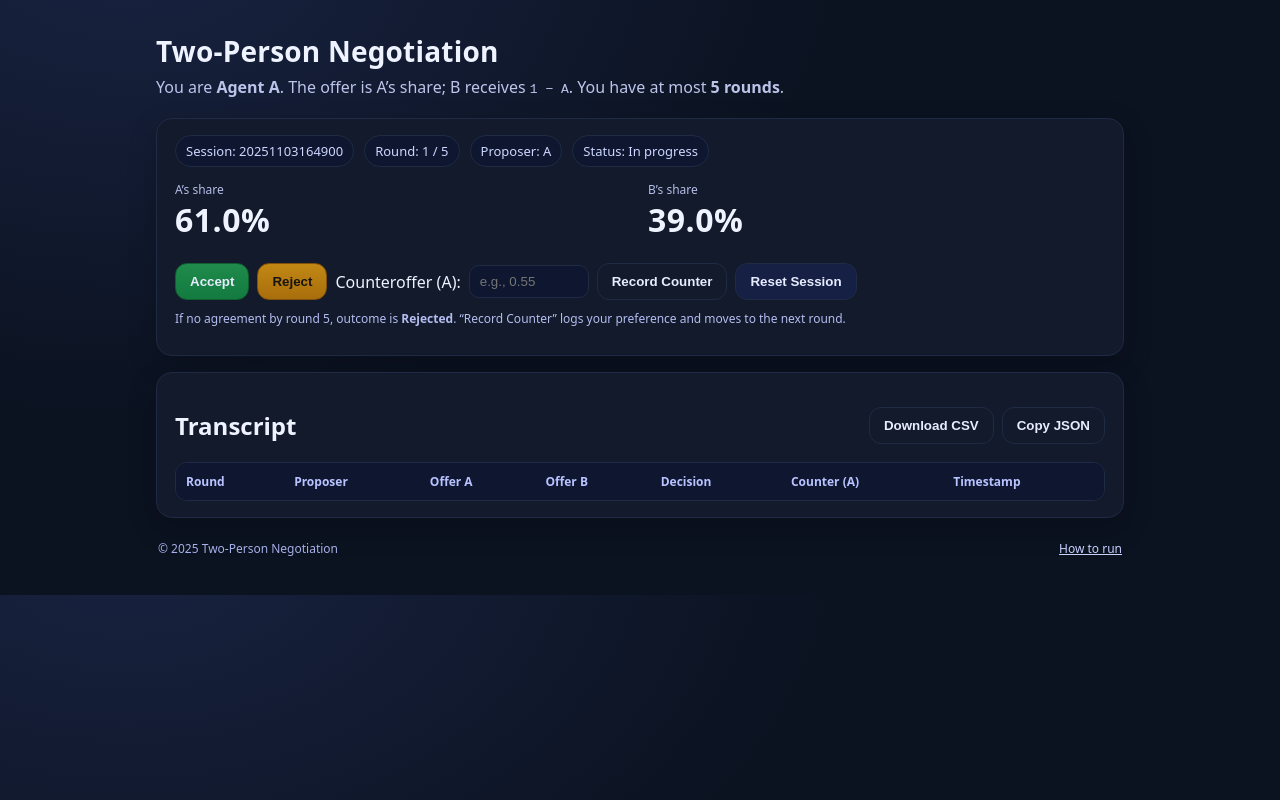
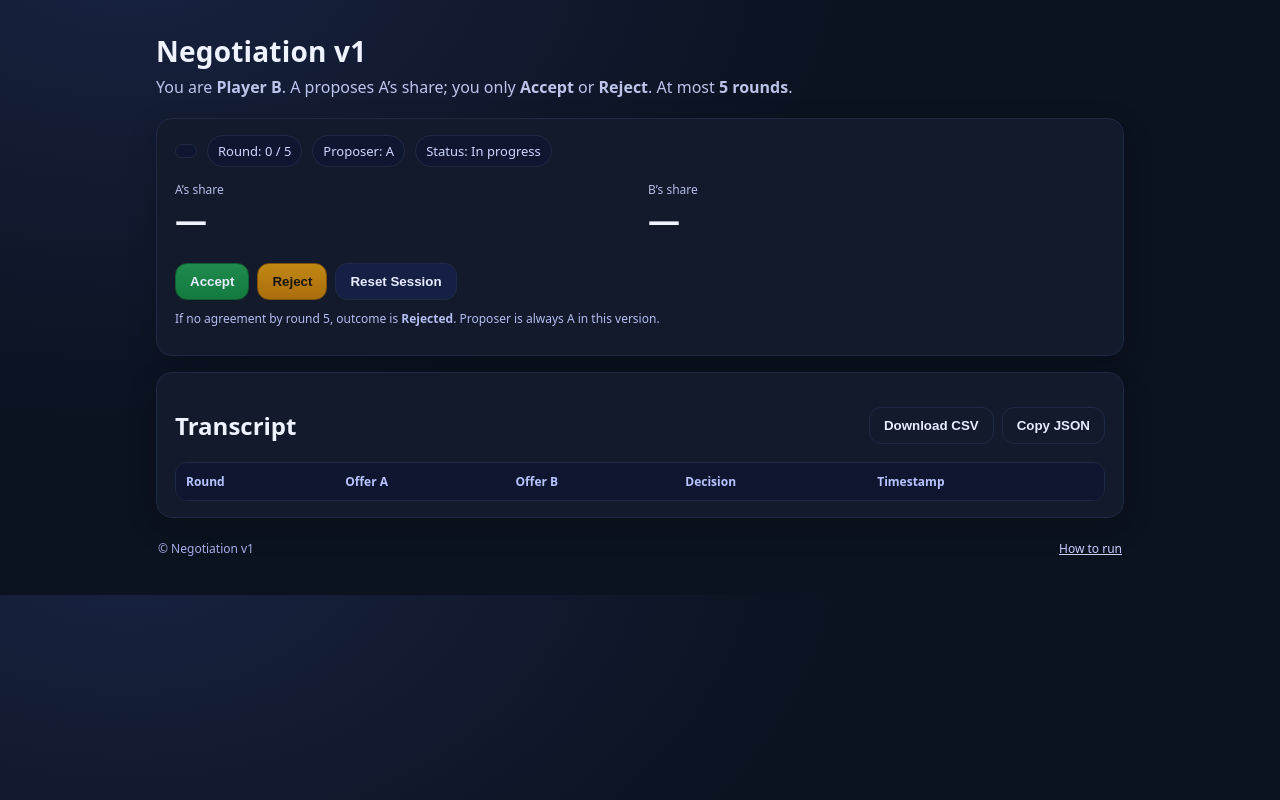
Before and after one commit to aghildial/negotiation-game-, a plain HTML site: page index.html in a window 1280 px wide. Drawn offline with Linux system fonts and the light colour scheme.

Commit message:
Update index.html

```diff
--- a/index.html
+++ b/index.html
@@ -3,22 +3,22 @@
 <head>
   <meta charset="utf-8" />
   <meta name="viewport" content="width=device-width,initial-scale=1" />
-  <title>Two-Person Negotiation (5 rounds)</title>
+  <title>Negotiation v1 — A proposes, B decides</title>
   <link rel="stylesheet" href="styles.css" />
-  <meta name="description" content="Two-person negotiation game: 5 rounds, Accept/Reject, optional counteroffer, transcript download." />
+  <meta name="description" content="First version: A proposes for up to 5 rounds; B accepts or rejects." />
 </head>
 <body>
   <main class="container">
     <header class="header">
-      <h1>Two-Person Negotiation</h1>
-      <p class="sub">You are <strong>Agent A</strong>. The offer is A’s share; B receives <code>1 − A</code>. You have at most <strong>5 rounds</strong>.</p>
+      <h1>Negotiation v1</h1>
+      <p class="sub">You are <strong>Player B</strong>. A proposes A’s share; you only <strong>Accept</strong> or <strong>Reject</strong>. At most <strong>5 rounds</strong>.</p>
     </header>
 
     <section class="card">
       <div class="row">
         <div class="pill" id="sessionId"></div>
         <div class="pill" id="roundPill">Round: 0 / 5</div>
-        <div class="pill" id="proposerPill">Proposer: —</div>
+        <div class="pill" id="proposerPill">Proposer: A</div>
         <div class="pill" id="statusPill">Status: In progress</div>
       </div>
 
@@ -36,15 +36,10 @@
       <div class="controls">
         <button class="btn btn-accept" id="acceptBtn">Accept</button>
         <button class="btn btn-reject" id="rejectBtn">Reject</button>
-        <div class="counter">
-          <label for="counterInput">Counteroffer (A):</label>
-          <input id="counterInput" type="number" step="0.01" min="0" max="1" placeholder="e.g., 0.55" />
-          <button class="btn btn-ghost" id="counterBtn" title="Record your counter (does not auto-accept)">Record Counter</button>
-        </div>
         <button class="btn btn-secondary" id="resetBtn">Reset Session</button>
       </div>
 
-      <p class="hint">If no agreement by round 5, outcome is <strong>Rejected</strong>. “Record Counter” logs your preference and moves to the next round.</p>
+      <p class="hint">If no agreement by round 5, outcome is <strong>Rejected</strong>. Proposer is always A in this version.</p>
     </section>
 
     <section class="card">
@@ -60,11 +55,9 @@
           <thead>
             <tr>
               <th>Round</th>
-              <th>Proposer</th>
               <th>Offer A</th>
               <th>Offer B</th>
               <th>Decision</th>
-              <th>Counter (A)</th>
               <th>Timestamp</th>
             </tr>
           </thead>
@@ -74,7 +67,7 @@
     </section>
 
     <footer class="footer">
-      <span>© <span id="year"></span> Two-Person Negotiation</span>
+      <span>© <span id="year"></span> Negotiation v1</span>
       <span><a href="#" id="ghHelp">How to run</a></span>
     </footer>
   </main>
@@ -82,13 +75,12 @@
   <dialog id="helpDialog">
     <h3>Run in Browser / Publish to GitHub Pages</h3>
     <ol>
-      <li>Open <code>index.html</code> directly in your browser, or serve locally:
+      <li>Open <code>index.html</code> directly, or serve locally:
         <pre><code>python -m http.server 8000
 # or
 npx serve</code></pre>
       </li>
-      <li>Commit to GitHub and enable <strong>GitHub Pages</strong> (Settings → Pages → Source: <em>main / root</em>).
-      </li>
+      <li>Commit to GitHub and enable <strong>GitHub Pages</strong> (Settings → Pages → Source: <em>main / root</em>).</li>
     </ol>
     <div class="dialog-actions">
       <button class="btn btn-secondary" id="closeHelp">Close</button>
```
